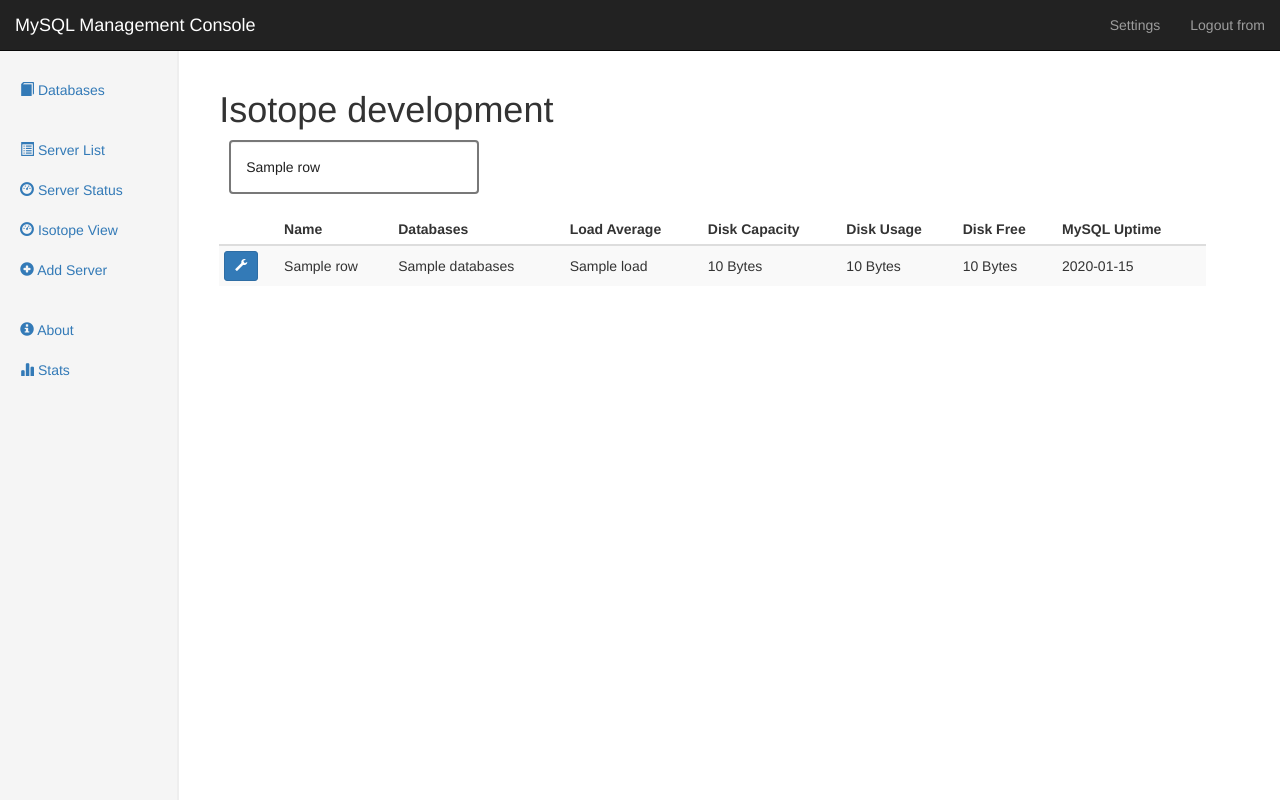
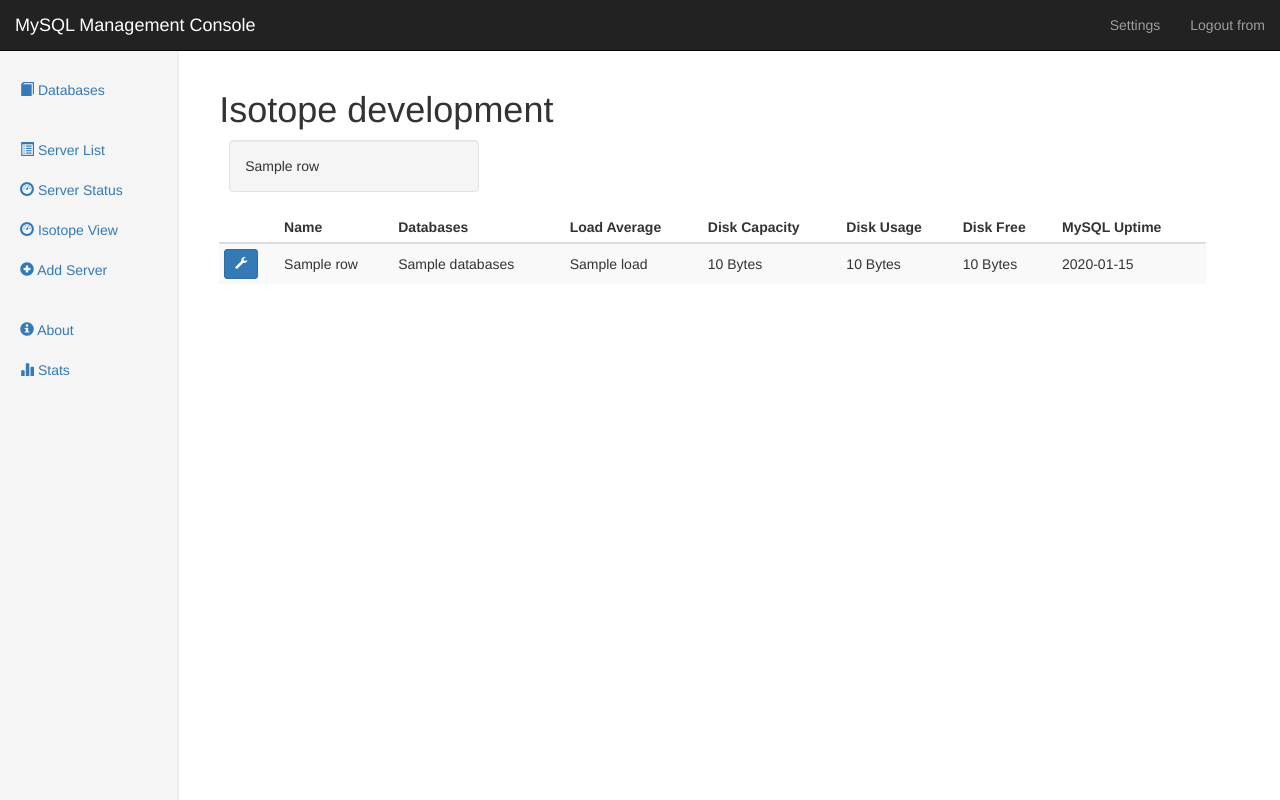
Before and after one commit to divad/mysqladm, a Python web app: template templates/server_isotope.html in a window 1280 px wide. Run offline with Jinja, Linux system fonts and the light colour scheme; the template is opened without the code that fills it: most values are stand-ins (such as "Sample title", 1, 10 or a date in 2020); some libraries are stand-ins or nearby versions.

Commit message:
did some work on isotope

```diff
--- a/static/css/mysqladm.css
+++ b/static/css/mysqladm.css
@@ -200,14 +200,20 @@ body
           transition-duration: 0s;
 }
 
-.item {
-color: #212121;
+.item
+{
 padding: 15px;
 float: left;
 margin-left: 10px;
 margin-right: 10px;
 width: 250px;
-background: #ffffff;
-border: 2px solid #787878;
+/*background: #ffffff;*/
+/*border: 2px solid #787878;*/
 margin-bottom: 20px;
+
+background-color: #f5f5f5;
+border: 1px solid #e3e3e3;
+border-radius: 4px;
+-webkit-box-shadow: inset 0 1px 1px rgba(0,0,0,.05);
+box-shadow: inset 0 1px 1px rgba(0,0,0,.05);
 }
--- a/templates/server_isotope.html
+++ b/templates/server_isotope.html
@@ -20,7 +20,7 @@ layoutMode : 'fitRows'
 
 <div id="isotope">
 	{% for row in rows %}
-		<div class="item well">
+		<div class="item">
 			{{ row.hostname }}
 		</div>
 	{% endfor %}
```
